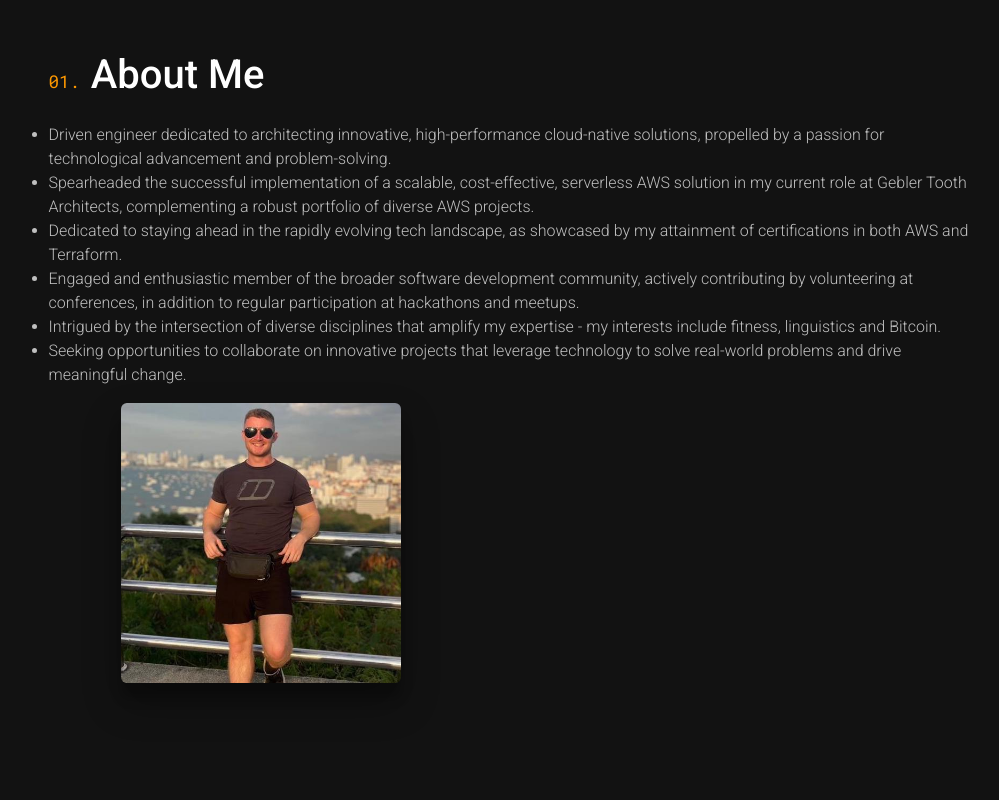
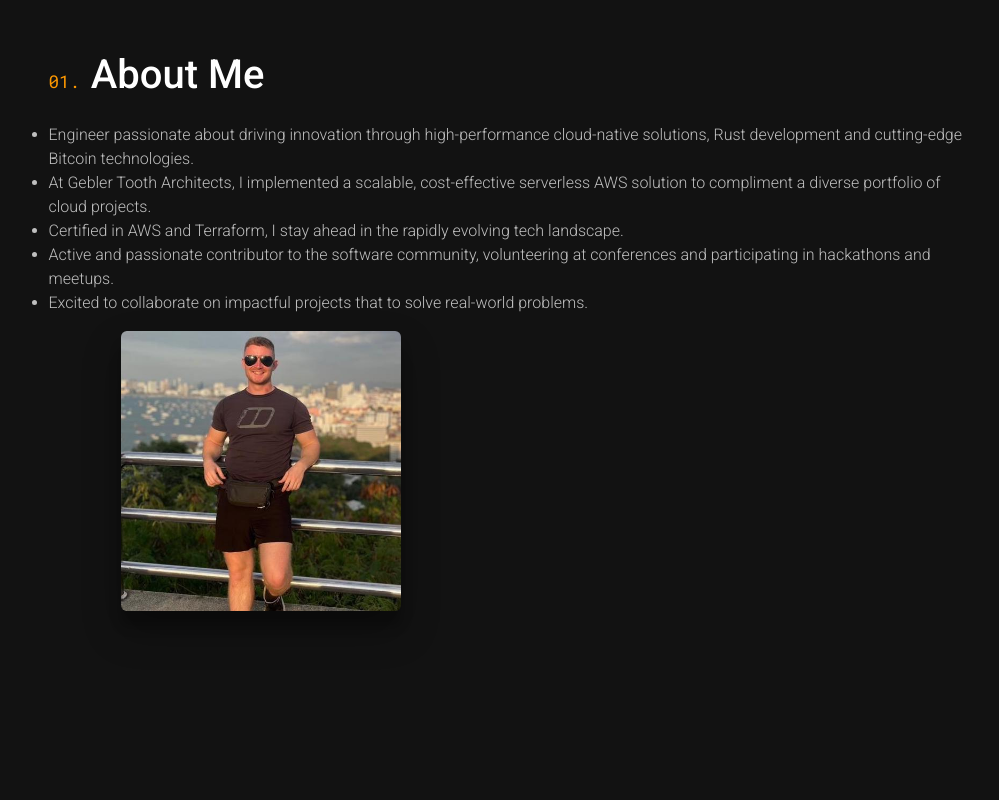
Before and after one commit to tigeryant/tigeryant.github.io, a React (Create React App) app: page / in a window 1280 px wide. Shown: the part 760-1560 px from the top of the page, without its empty margins (129-1128 px from the left). Built offline with nearby package versions, Linux system fonts and the light colour scheme.

Commit message:
Updated bio

```diff
--- a/src/components/Contact.js
+++ b/src/components/Contact.js
@@ -20,7 +20,7 @@ function Contact() {
       </div>
       <p className="p1">
         As a freelance software engineer, I&apos;m always looking to provide
-        value to new clients. If you want to get in touch, message me on
+        value to new clients. To get in touch, message me on
         LinkedIn or send me an email and I&apos;ll get back to you as soon as
         possible!
       </p>
--- a/src/components/Hero.js
+++ b/src/components/Hero.js
@@ -3,7 +3,7 @@ function Hero() {
     <section className="p-md-5" id="hero">
       <p className="p2 mono-font">Hi, my name is</p>
       <h1>John Davies</h1>
-      <p className="p1">I&apos;m a software engineer looking for new opportunities in web and cloud development.</p>
+      <p className="p1">I&apos;m a software engineer innovating on AWS and Bitcoin.</p>
     </section>
   )
 }
--- a/src/components/content/Bio.js
+++ b/src/components/content/Bio.js
@@ -2,36 +2,19 @@ function Bio() {
   return (
     <ul style={{ listStyleType: "disc" }}>
       <li className="p1" >
-        Driven engineer dedicated to architecting innovative, high-performance
-        cloud-native solutions, propelled by a passion for technological
-        advancement and problem-solving.
+        Engineer passionate about driving innovation through high-performance cloud-native solutions, Rust development and cutting-edge Bitcoin technologies.
       </li>
       <li className="p1">
-        Spearheaded the successful implementation of a scalable,
-        cost-effective, serverless AWS solution in my current role at Gebler
-        Tooth Architects, complementing a robust portfolio of diverse AWS
-        projects.
+        At Gebler Tooth Architects, I implemented a scalable, cost-effective serverless AWS solution to compliment a diverse portfolio of cloud projects.
       </li>
       <li className="p1">
-        Dedicated to staying ahead in the rapidly evolving tech
-        landscape, as showcased by my attainment of certifications in both AWS
-        and Terraform.
+        Certified in AWS and Terraform, I stay ahead in the rapidly evolving tech landscape.
       </li>
       <li className="p1">
-        Engaged and enthusiastic member of the broader software
-        development community, actively contributing by volunteering at
-        conferences, in addition to regular participation at hackathons and
-        meetups.
+        Active and passionate contributor to the software community, volunteering at conferences and participating in hackathons and meetups.
       </li>
       <li className="p1">
-        Intrigued by the intersection of diverse disciplines that
-        amplify my expertise - my interests include fitness, linguistics and
-        Bitcoin.
-      </li>
-      <li className="p1">
-        Seeking opportunities to collaborate on innovative projects
-        that leverage technology to solve real-world problems and drive
-        meaningful change.
+      Excited to collaborate on impactful projects that to solve real-world problems.
       </li>
     </ul>
   );
```
